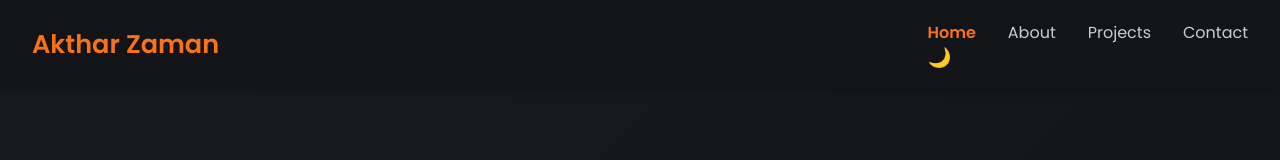
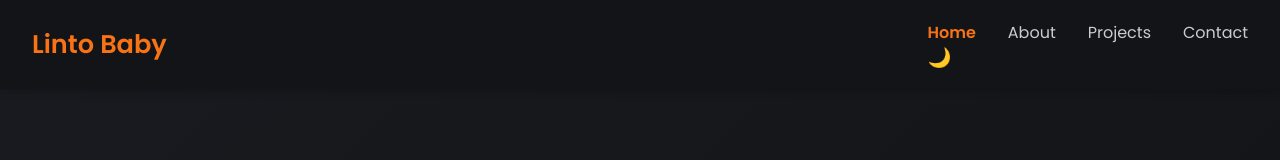
Before and after one commit to linto123/my-portfolio, a plain HTML site: page index.html in a window 1280 px wide. Shown: the top 160 px of the page. Drawn offline with nearby package versions, Linux system fonts and the light colour scheme.

Commit message:
Made changes to portfolio

```diff
--- a/index.html
+++ b/index.html
@@ -3,7 +3,7 @@
 <head>
   <meta charset="UTF-8" />
   <meta name="viewport" content="width=device-width, initial-scale=1.0"/>
-  <title>Akthar Zaman | Portfolio</title>
+  <title>Linto Baby | Portfolio</title>
   <link rel="stylesheet" href="style.css" />
   <link href="https://fonts.googleapis.com/css2?family=Poppins:wght@400;600&display=swap" rel="stylesheet">
   <!-- AOS Animations -->
@@ -13,7 +13,7 @@
 
   <!-- Navbar -->
   <header class="navbar">
-    <div class="logo">Akthar Zaman</div>
+    <div class="logo">Linto Baby</div>
     <nav>
       <ul class="nav-links" id="navLinks">
         <li><a href="#home" class="active">Home</a></li>
@@ -82,7 +82,7 @@
 
   <!-- Footer -->
   <footer>
-    <p>© 2025 Akthar Zaman. Built with passion 🧡</p>
+    <p>© 2025 Linto Baby. Built with passion 🧡</p>
   </footer>
 
   <!-- Scroll To Top -->
```
Also changed, not shown: 1 other file.
